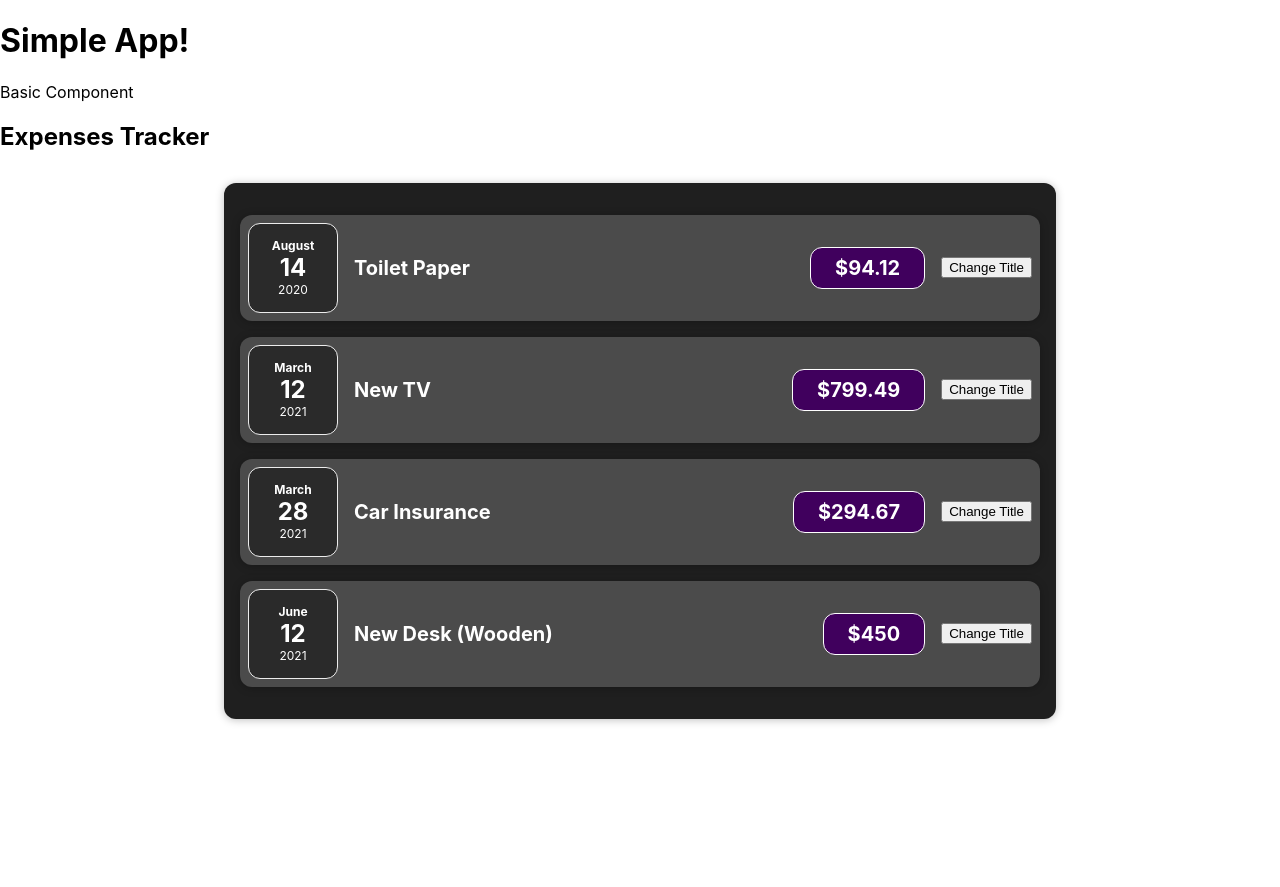
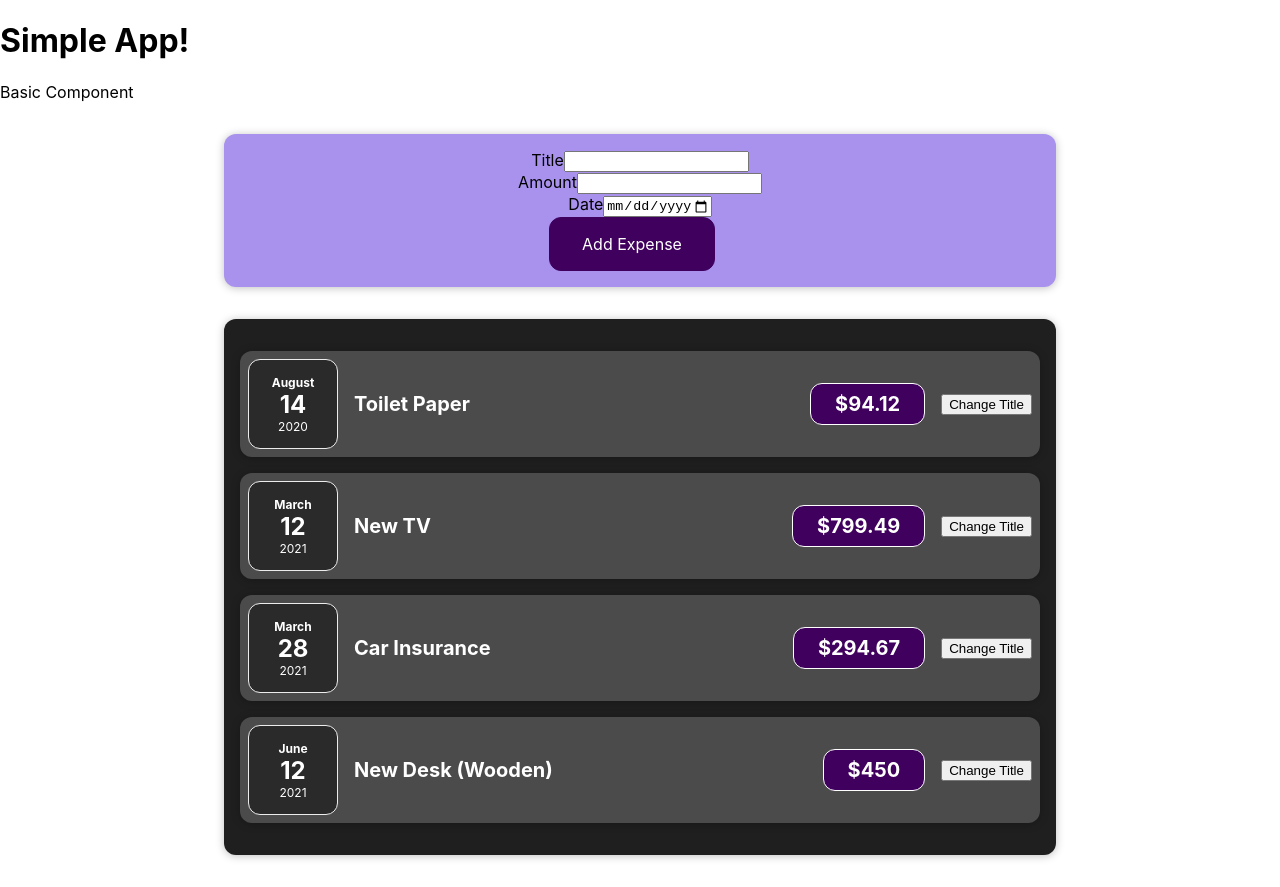
Before and after one commit to kraft-aka/react-simple, a React (Create React App) app: page / in a window 1280 px wide. Before the commit the page ends 800 px from the top, so only its background shows below. Built offline with nearby package versions, Linux system fonts and the light colour scheme.

Commit message:
add ExpenseFrom component

```diff
--- a/src/App.js
+++ b/src/App.js
@@ -1,5 +1,5 @@
 import Expenses from "./components/Expenses/Expenses";
-
+import ExpenseInput from "./components/ExpenseInput/ExpenseInput";
 function App() {
   const expenses = [
     {
@@ -29,7 +29,7 @@
       </header>
       <p>Basic Component</p>
       <div>
-        <h2>Expenses Tracker</h2>
+        <ExpenseInput />
         <Expenses expenses={expenses}/>
       </div>
     </div>
--- /dev/null
+++ b/src/components/ExpenseInput/ExpenseForm.css
@@ -0,0 +1,26 @@
+.new-expense__controls {
+  display: flex;
+  flex-wrap: wrap;
+  gap: 1rem;
+  margin-bottom: 1rem;
+  text-align: left;
+}
+
+.new-expense__control label {
+  font-weight: bold;
+  margin-bottom: 0.5rem;
+  display: block;
+}
+
+.new-expense__control input {
+  font: inherit;
+  padding: 0.5rem;
+  border-radius: 6px;
+  border: 1px solid #ccc;
+  width: 20rem;
+  max-width: 100%;
+}
+
+.new-expense__actions {
+  text-align: right;
+}
--- /dev/null
+++ b/src/components/ExpenseInput/ExpenseForm.js
@@ -0,0 +1,26 @@
+import React from "react";
+import "./ExpenseForm";
+
+export default function ExpenseForm() {
+  return (
+    <form>
+      <div className="new-expense__controls">
+        <div className="new-expense__control">
+          <label>Title</label>
+          <input type="text" />
+        </div>
+        <div className="new-expense__control">
+          <label>Amount</label>
+          <input type="number" min="0.01" step="0.01" />
+        </div>
+        <div className="new-expense__control">
+          <label>Date</label>
+          <input type="date" min="2015-01-01" max="2022-12-31" />
+        </div>
+      </div>
+      <div className="new-expense__actions">
+        <button type="submit">Add Expense</button>
+      </div>
+    </form>
+  );
+}
--- /dev/null
+++ b/src/components/ExpenseInput/ExpenseInput.css
@@ -0,0 +1,38 @@
+.new-expense {
+  background-color: #a892ee;
+  padding: 1rem;
+  margin: 2rem auto;
+  width: 50rem;
+  max-width: 95%;
+  border-radius: 12px;
+  text-align: center;
+  box-shadow: 0 1px 8px rgba(0, 0, 0, 0.25);
+}
+
+.new-expense button {
+  font: inherit;
+  cursor: pointer;
+  padding: 1rem 2rem;
+  border: 1px solid #40005d;
+  background-color: #40005d;
+  color: white;
+  border-radius: 12px;
+  margin-right: 1rem;
+}
+
+.new-expense button:hover,
+.new-expense button:active {
+  background-color: #510674;
+  border-color: #510674;
+}
+
+.new-expense button.alternative {
+  color: #220131;
+  border-color: transparent;
+  background-color: transparent;
+}
+
+.new-expense button.alternative:hover,
+.new-expense button.alternative:active {
+  background-color: #ddb3f8;
+}
--- /dev/null
+++ b/src/components/ExpenseInput/ExpenseInput.js
@@ -0,0 +1,11 @@
+import React from "react";
+import ExpenseForm from "./ExpenseForm";
+import "./ExpenseInput.css";
+
+export default function ExpenseInput() {
+  return (
+    <div className="new-expense">
+      <ExpenseForm />
+    </div>
+  );
+}
```
